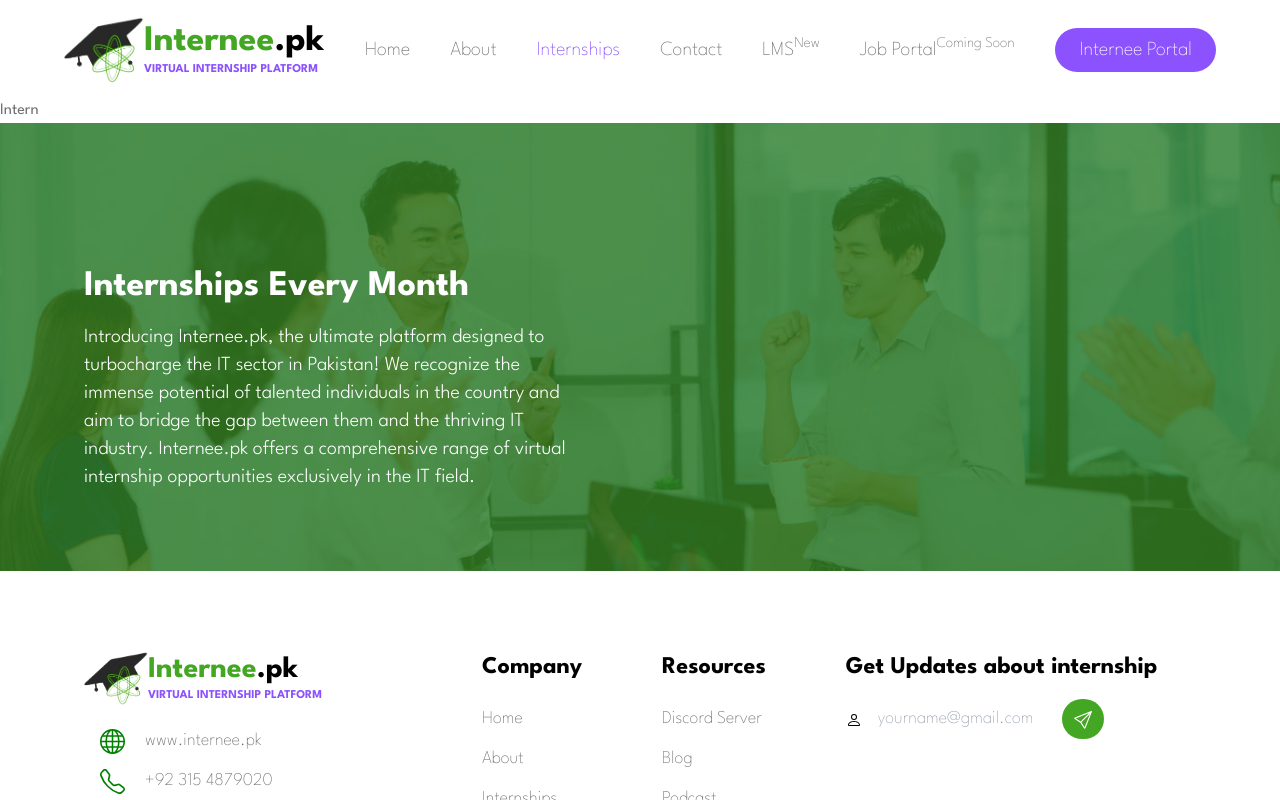
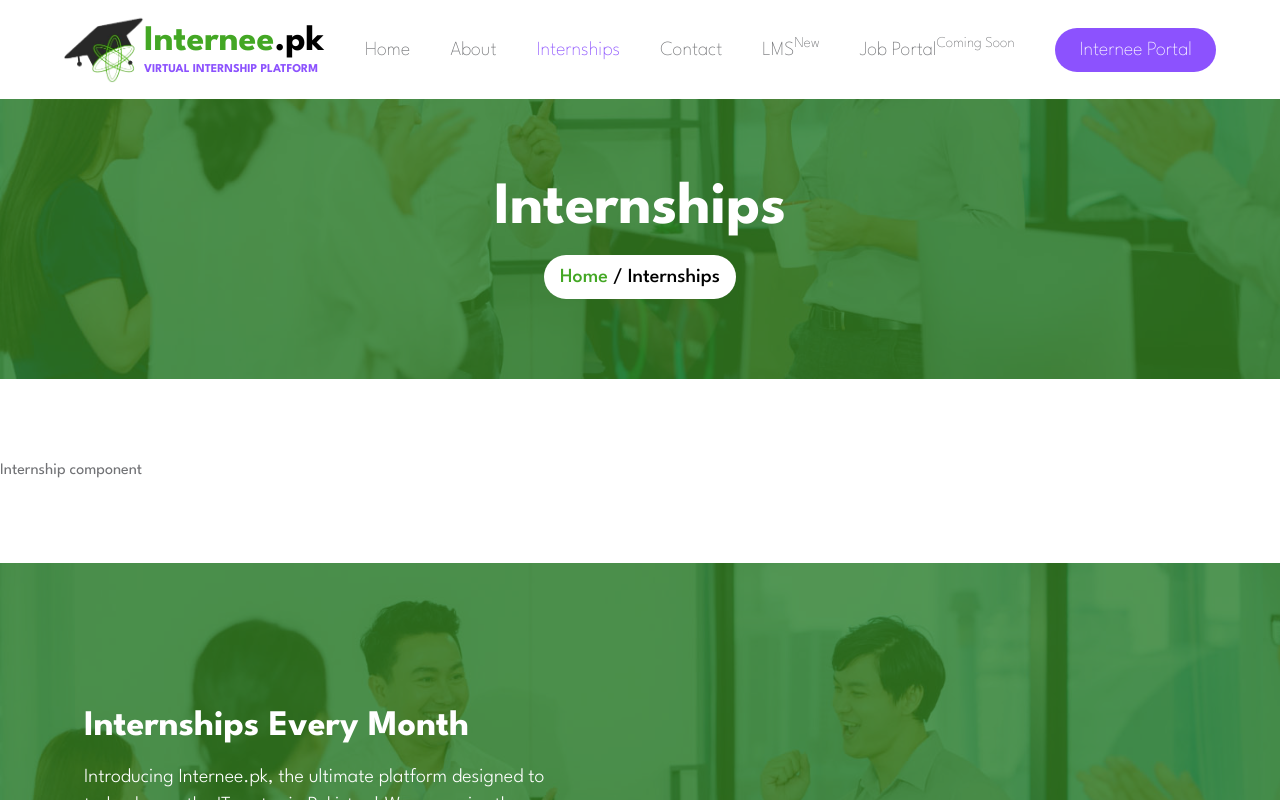
Before and after one commit to AbdulRehman360m/Internee.pk-Clone, a React (Vite) app: page /internships in a window 1280 px wide. Shown: the top 800 px of the page. Built offline with nearby package versions, Linux system fonts and the light colour scheme.

Commit message:
Completed Internship Section

```diff
--- a/src/components/Internships.jsx
+++ b/src/components/Internships.jsx
@@ -1,11 +1,27 @@
-
+import InternshipsComponent from "./InternshipsComponent";
+import { Link } from "react-router-dom";
 const Internships = () => {
   return (
-    <div>
-      Intern
-      {/* internships grid import here  */}
-    </div>
-  )
-}
+    <>
+      <section className="w-full bg-[url(/millennial-group-young-businesspeople.jpg)] bg-cover bg-bottom pt-20 pb-20 relative bg-gray-700 opacity-1 bg-blend-overlay ">
+        <div className="bg-green-primary opacity-60 absolute top-0 left-0 min-w-full min-h-full bg-blend-multiply"></div>
+        <div className="text-white responsive-container px-5 sm:px-auto relative ">
+          <div className="text-center m-auto flex items-center justify-center flex-col cursor-pointer">
+            <h1 className="md:text-6xl text-3xl font-bold mb-4">Internships</h1>
+            <div className="md:text-xl text-black text-sm font-medium bg-white rounded-3xl px-4 py-2 w-fit">
+              <Link to="/">
+                <span className="text-green-primary">Home</span>
+              </Link>{" "}
+              / Internships
+            </div>
+          </div>
+        </div>
+      </section>
+      <section className="my-20">
+        <InternshipsComponent heading="Internships we offer" />
+      </section>
+    </>
+  );
+};
 
-export default Internships
+export default Internships;
```
